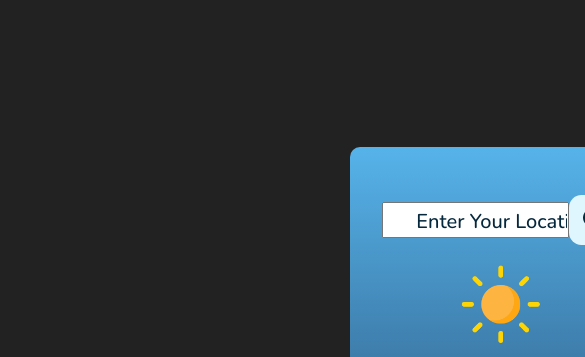
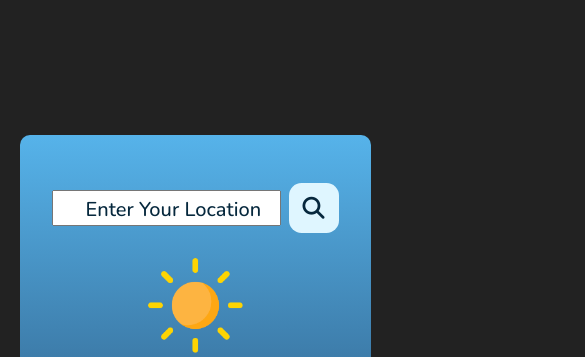
Before and after one commit to kenkei17/weathermap-app, a plain HTML site: page index.html in a window 390 px wide. Shown: the top 357 px of the page, 585 px wide, since content can reach past the window. Drawn offline with nearby package versions, Linux system fonts and the light colour scheme.

Commit message:
added new styles

```diff
--- a/style.css
+++ b/style.css
@@ -134,3 +134,24 @@ body{
     color: #06283D;
     font-size: 28px;
 }
+@media screen and (max-width: 768px) {
+  body {
+    font-size: 14px; /* Adjust the font size for better readability */
+    min-width: auto;
+  }
+
+  .container {
+    width: 90%; /* Make the container almost full width on small screens */
+  }
+
+  .search input[type='text'] {
+    width: 60%; /* Reduce the width of the input on small screens */
+    font-size: 1rem; /* Adjust the font size for better readability */
+  }
+
+  .btn {
+    width: 30px; /* Make the button smaller on small screens */
+  }
+
+  /* Add additional styles as needed to optimize the layout for mobile devices */
+}
```
